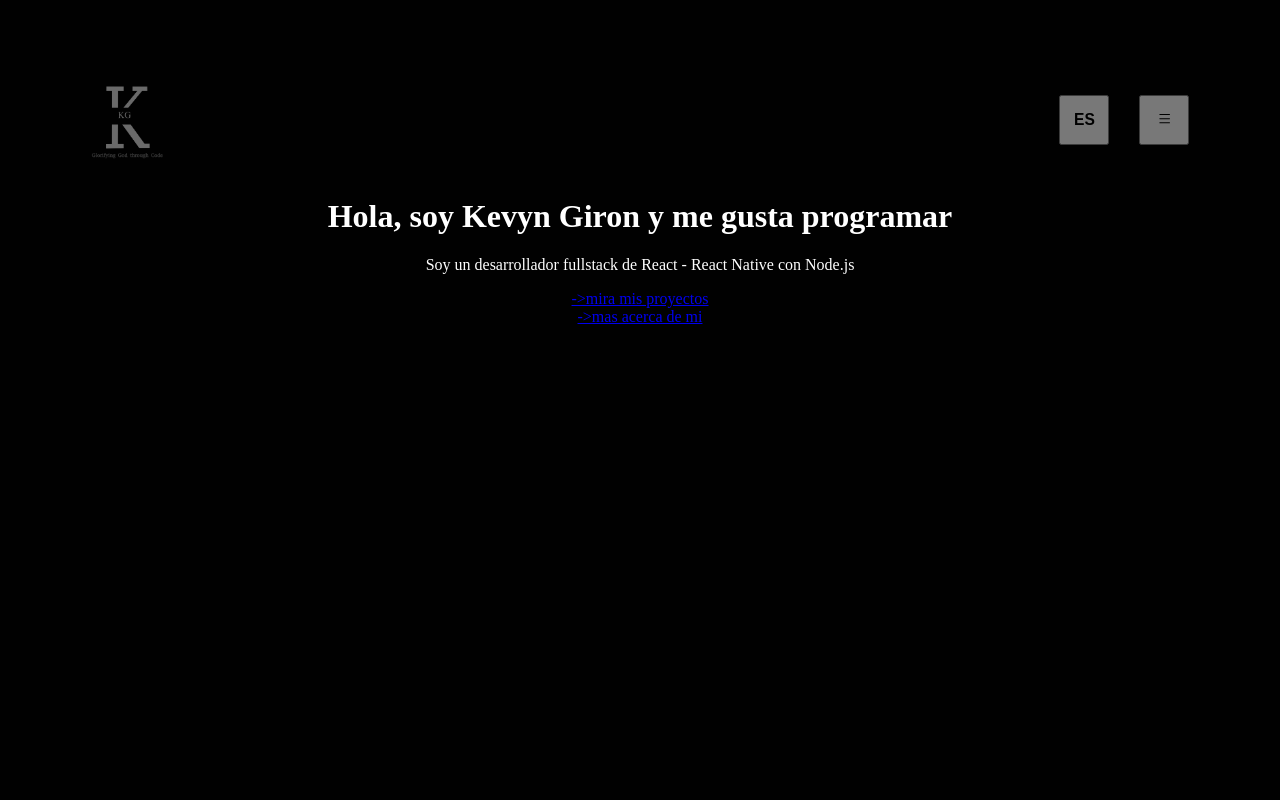
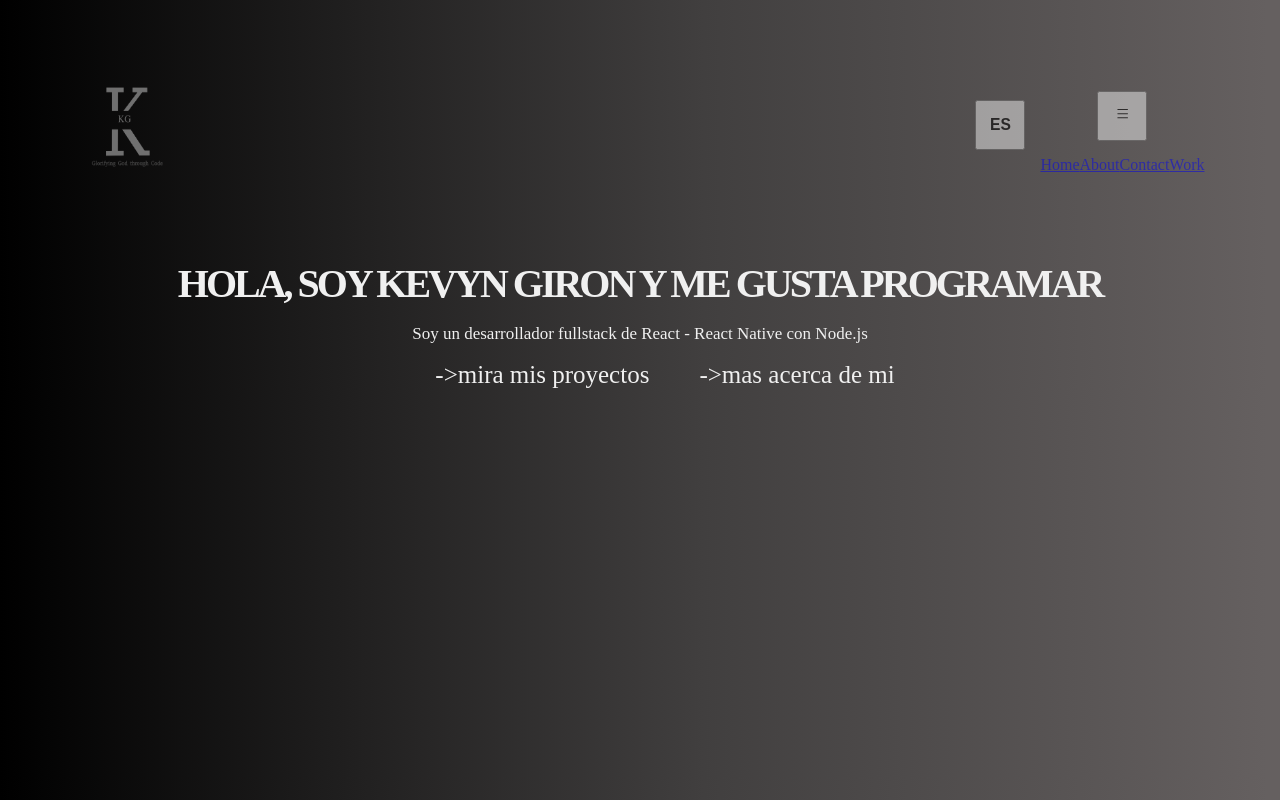
Before and after one commit to KevynG98/portfolio, a React (Create React App) app: page / in a window 1280 px wide. Both pictures are taken after a click on the button 1164 px from the left and 120 px from the top of the page. Built offline with nearby package versions, Linux system fonts and the light colour scheme.

Commit message:
Estilos home

```diff
--- a/package.json
+++ b/package.json
@@ -11,7 +11,7 @@
     "font-awesome": "^4.7.0",
     "react": "^18.2.0",
     "react-dom": "^18.2.0",
-    "react-icons": "^4.4.0",
+    "react-icons": "^4.10.1",
     "react-router-dom": "^6.3.0",
     "react-scripts": "5.0.1",
     "web-vitals": "^2.1.4"
--- a/src/App.css
+++ b/src/App.css
@@ -1,9 +1,10 @@
 .App {
   text-align: center;
-}
+  }
 
 body {
   padding: 0;
   margin: 0;
-  background: #010101;
+  background: rgb(0,0,0);
+background: linear-gradient(90deg, rgba(0,0,0,1) 0%, rgba(65,63,63,1) 55%, rgba(101,96,96,1) 99%);
 }
--- a/src/components/OptionButton/OptionButton.css
+++ b/src/components/OptionButton/OptionButton.css
@@ -0,0 +1,15 @@
+.link {
+    --s: 0.1em;   /* the thickness of the line */
+    --c: #808080; /* the color */
+    font-size: 25px;
+    color: #0000;
+    margin-left: 50px;
+    padding-bottom: var(--s);
+    background:
+      linear-gradient(90deg,var(--c) 50%,#F0F0F0 0) calc(100% - var(--_p,0%))/200% 100%,
+      linear-gradient(var(--c) 0 0) 0% 100%/var(--_p,0%) var(--s) no-repeat;
+    -webkit-background-clip: text,padding-box;
+            background-clip: text,padding-box;
+    transition: 0.5s;
+  }
+  .link:hover {--_p: 100%}
--- a/src/components/OptionButton/OptionButton.js
+++ b/src/components/OptionButton/OptionButton.js
@@ -7,8 +7,8 @@ const OptionButton = (props) => {
     const nombre = props.name;
 
     return (
-        <div>
-            <Link to={`/${seccion}`}>{nombre}</Link>
+        <div className='optionButtonContainer'>
+            <Link className='link' to={`/${seccion}`}>{nombre}</Link>
         </div>
     )
 }
--- a/src/components/SendEmail/SendEmail.js
+++ b/src/components/SendEmail/SendEmail.js
@@ -1,30 +1,52 @@
-import React, { useRef } from 'react';
+import React, { useRef, useState } from 'react';
 import emailjs from '@emailjs/browser';
 import './SendEmail.css'
 import { emailServicesId, publicKey, templateServicesId } from '../../data/constantWords';
 
 const SendEmail = () => {
     const form = useRef();
+    const [nombre, setNombre] = useState('')
+    const [email, setEmail] = useState('');
+    const [mensaje, setMensaje] = useState('');
+    const [error, setError] = useState('');
 
     const sendEmail = (e) => {
         e.preventDefault();
 
+        if (!nombre || !email || !mensaje) {
+            setError('Por favor, complete todos los campos.');
+            return;
+        }
+
         emailjs.sendForm(emailServicesId, templateServicesId, form.current, publicKey)
             .then((result) => {
                 console.log(result.text);
+                alert("se envio el mensaje")
+                setNombre('');
+                setEmail('');
+                setMensaje('');
+                setError('');
             }, (error) => {
                 console.log(error.text);
             });
+        setError('');
     };
 
     return (
         <form ref={form} onSubmit={sendEmail} className='field'>
-            <label>Name</label>
-            <input type="text" name="user_name" />
-            <label>Email</label>
-            <input type="email" name="user_email" />
-            <label>Message</label>
-            <textarea name="message" />
+            <div>
+                <label>Name</label>
+                <input type="text" name="user_name" value={nombre} onChange={(e) => setNombre(e.target.value)} required />
+            </div>
+            <div>
+                <label>Email</label>
+                <input type="email" name="user_email" value={email} onChange={(e) => setEmail(e.target.value)} required />
+            </div>
+            <div>
+                <label>Message</label>
+                <textarea name="message" value={mensaje} onChange={(e) => setMensaje(e.target.value)} required />
+            </div>
+            {error && <p>{error}</p>}
             <input type="submit" value="Send" />
         </form>
     )
--- /dev/null
+++ b/src/components/SocialMedia/SocialMedia.js
@@ -0,0 +1,22 @@
+import React from 'react'
+import { AiOutlineInstagram, AiOutlineLinkedin } from 'react-icons/ai'
+import { LiaTelegramPlane } from 'react-icons/lia'
+import { linkInstagram, linkTelegram, linklinkedin } from '../../data/constantWords'
+
+const SocialMedia = () => {
+  return (
+    <div>
+        <a href={linkInstagram} target="_blank" rel="noopener noreferrer">
+        <AiOutlineInstagram />
+        </a>
+        <a href={linkTelegram} target="_blank" rel="noopener noreferrer">
+        <LiaTelegramPlane />
+        </a>
+        <a href={linklinkedin} target="_blank" rel="noopener noreferrer">
+        <AiOutlineLinkedin />
+        </a>
+    </div>
+  )
+}
+
+export default SocialMedia
--- a/src/components/optionMenu/OptionMenu.js
+++ b/src/components/optionMenu/OptionMenu.js
@@ -1,14 +1,33 @@
-import React from 'react'
+import React, { useEffect, useState } from 'react'
 import { AiOutlineMenu } from 'react-icons/ai'
 import './OptionMenu.css'
+import { Link, useLocation } from 'react-router-dom';
 
 const OptionMenu = () => {
 
+    const [expandNavbar, setExpandNavbar] = useState(true);
+    const location = useLocation();
+
+    useEffect(() => {
+        setExpandNavbar(true);
+    }, [location]);
+
     return (
-        <div >
-            <button>
+        <div className='button'>
+            <button
+                onClick={() => {
+                    setExpandNavbar((prev) => !prev);
+                }}>
                 <AiOutlineMenu />
             </button>
+            {!expandNavbar &&
+                <div className='links'>
+                    <Link to='/'  > Home </Link>
+                    <Link to='/About'> About </Link>
+                    <Link to='/contact'> Contact </Link>
+                    <Link to='/work'> Work </Link>
+                </div>
+            }
         </div>
     )
 }
--- a/src/data/constantWords.js
+++ b/src/data/constantWords.js
@@ -52,8 +52,13 @@ My love for technology and my personal interests combine to inspire me in the se
 solutions in every project that I work on. I'm excited to keep growing in the developer world and
 happy to face new challenges.`
 
+//important links
+export const linkInstagram = 'https://www.instagram.com/gtred86/'
+export const linkTelegram = 'https://t.me/GtRed86'
+export const linklinkedin = 'https://www.linkedin.com/in/kgprogrammer98/'
+
 //Important variables
-
+/* It is the keys to EmailJs */
 export const emailServicesId = 'service_tgsh5fq'
 export const templateServicesId = 'template_4m80bph'
 export const publicKey = 'v447yuymhtcFyd2Ex'
--- a/src/pages/contact/Contact.css
+++ b/src/pages/contact/Contact.css
@@ -1,3 +1,7 @@
 h1 {
     color: white;
 }
+
+.icons {
+    color: white;
+}
--- a/src/pages/contact/Contact.js
+++ b/src/pages/contact/Contact.js
@@ -1,11 +1,13 @@
 import React from 'react'
 import './Contact.css'
 import SendEmail from '../../components/SendEmail/SendEmail'
+import SocialMedia from '../../components/SocialMedia/SocialMedia'
 
 const Contact = () => {
   return (
     <div>
         <SendEmail />
+        <SocialMedia />
     </div>
   )
 }
--- a/src/pages/home/Home.css
+++ b/src/pages/home/Home.css
@@ -1,6 +1,35 @@
-h1 {
-    color: white;
+.homeContainer {
+    margin-top: 75px;
+    margin-left: 150px;
+    margin-right: 150px;
 }
-p {
-    color: white;
+
+.homeTitle {
+    font-size: 40px;
+    text-transform: uppercase;
+    font-family: 'Gambetta', serif;
+    letter-spacing: -3px;
+    transition: 700ms ease;
+    font-variation-settings: "wght" 311;
+    margin-bottom: 0.8rem;
+    color: #F0F0F0;
+    outline: none;
+    text-align: center;
 }
+
+.homeTitle:hover {
+    color: #808080;
+    font-variation-settings: "wght" 582;
+    letter-spacing: 1px;
+}
+
+.homeSubtitle {
+    color: #F0F0F0;
+    font-size: 17px;
+}
+
+.links {
+    display: flex;
+    align-items: center;
+    justify-content: center;
+}
--- a/src/pages/home/Home.js
+++ b/src/pages/home/Home.js
@@ -5,10 +5,10 @@ import OptionButton from '../../components/OptionButton/OptionButton.js'
 
 const Home = () => {
   return (
-    <div>
-      <h1>{homeTitleES}</h1>
-      <p>{homeSubtitleES}</p>
-      <div>
+    <div className='homeContainer'>
+      <h1 className='homeTitle'>{homeTitleES}</h1>
+      <p className='homeSubtitle'>{homeSubtitleES}</p>
+      <div className='links'>
         <OptionButton page='work' name={`->${seeProjectsES}`} />
         <OptionButton page='about' name={`->${aboutES}`}/>
       </div>
```
Also changed, not shown: src/assets/fondo.png (added), 1 other file (tests, documents, lock files or other folders).
